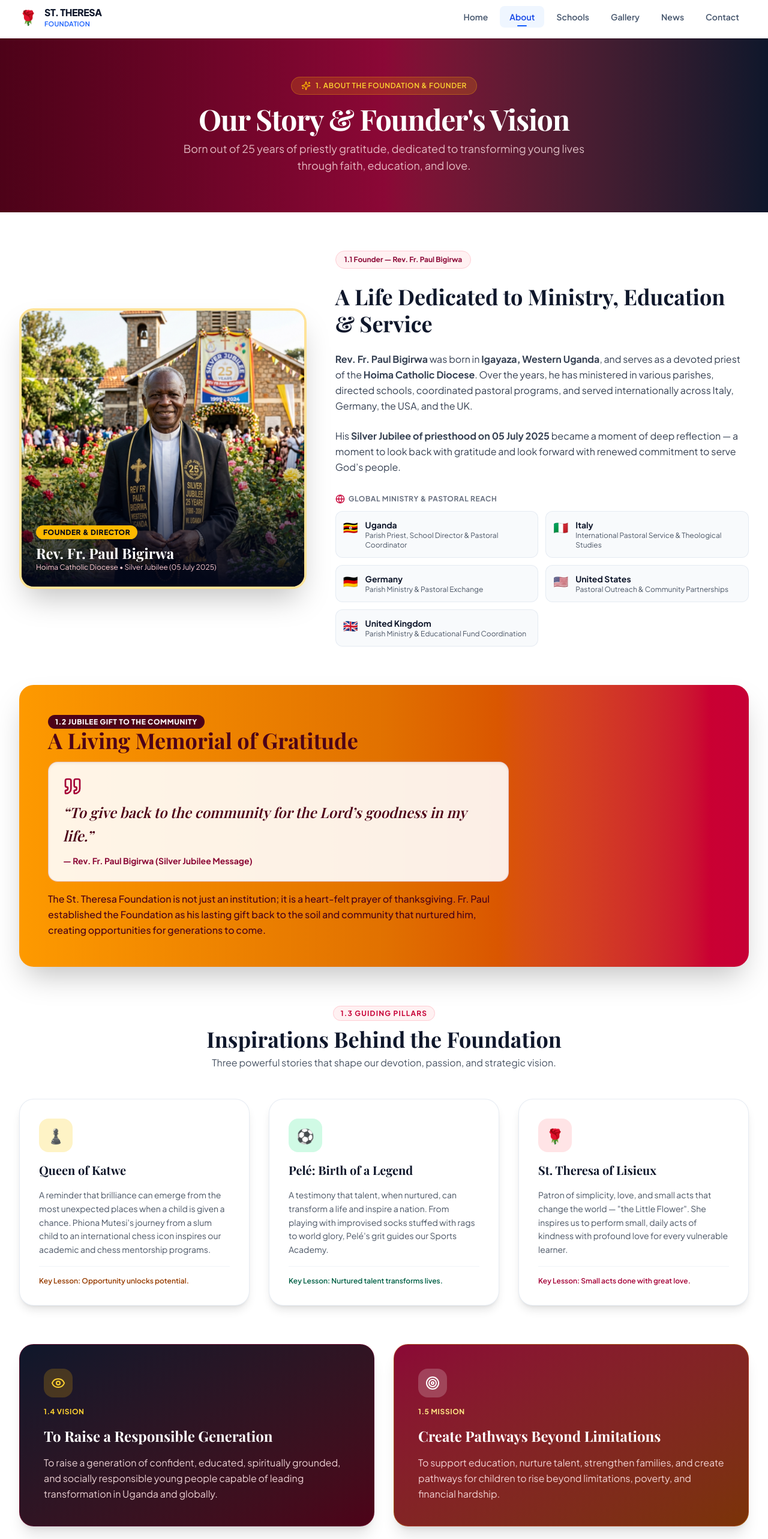
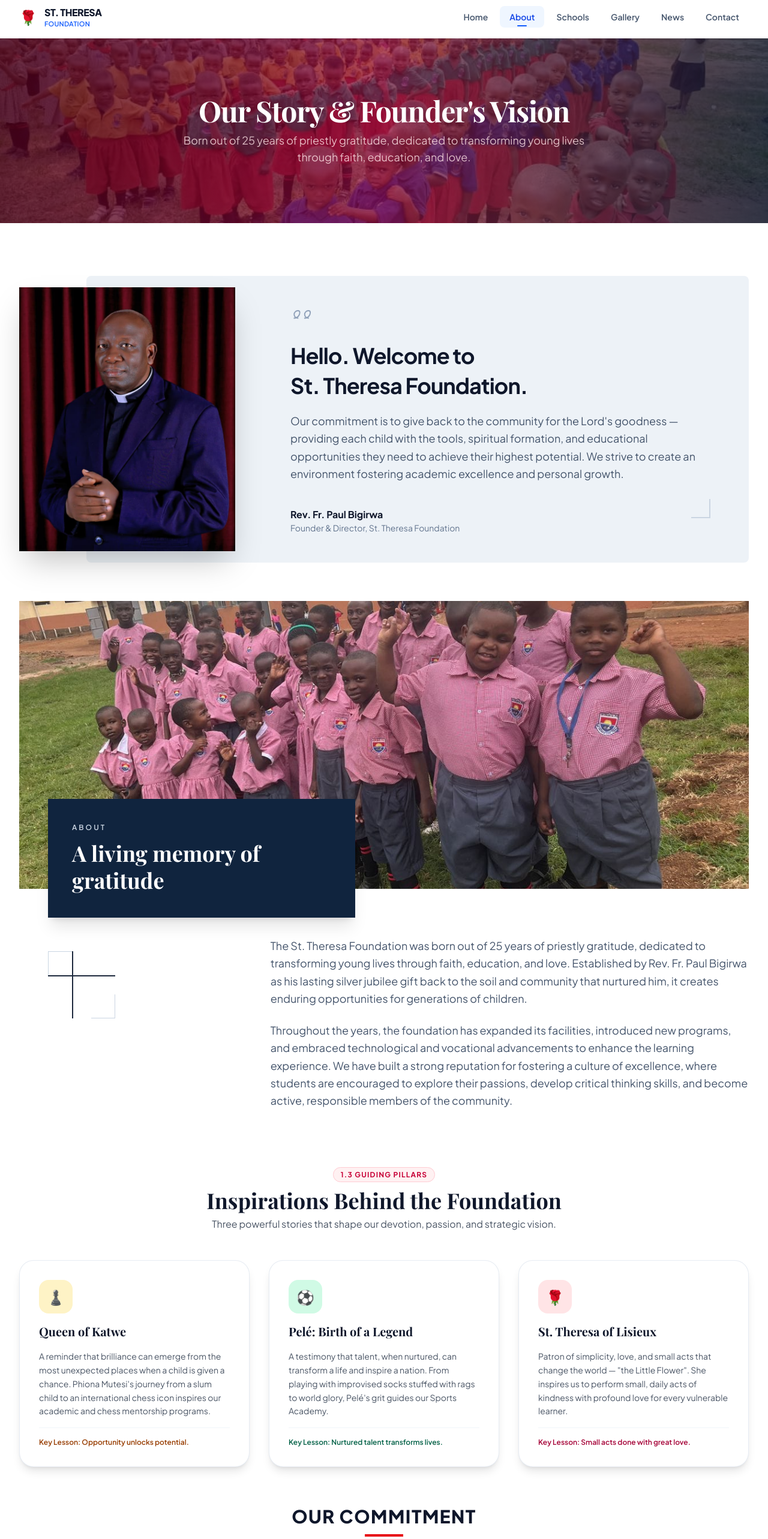
Before and after one commit to kizito04/st.theresafoundation, a React (Vite) app: page /about in a window 1280 px wide. Shown: the part 40-2606 px from the top of the page at 60% size. Built offline with nearby package versions, Linux system fonts and the light colour scheme; a web font is replaced by a local one.

Commit message:
about us

```diff
--- a/src/app/pages/AboutPage.tsx
+++ b/src/app/pages/AboutPage.tsx
@@ -1,26 +1,22 @@
-import { Link } from "react-router";
-import { Sparkles, Heart, Globe, Award, Target, Eye, Quote, CheckCircle } from "lucide-react";
-
 export default function AboutPage() {
-  const internationalLocations = [
-    { country: "Uganda", role: "Parish Priest, School Director & Pastoral Coordinator", flag: "🇺🇬" },
-    { country: "Italy", role: "International Pastoral Service & Theological Studies", flag: "🇮🇹" },
-    { country: "Germany", role: "Parish Ministry & Pastoral Exchange", flag: "🇩🇪" },
-    { country: "United States", role: "Pastoral Outreach & Community Partnerships", flag: "🇺🇸" },
-    { country: "United Kingdom", role: "Parish Ministry & Educational Fund Coordination", flag: "🇬🇧" },
-  ];
 
   return (
     <div className="space-y-16 pb-16">
-      {/* Header Banner */}
-      <section className="bg-gradient-to-r from-rose-950 via-rose-900 to-slate-900 text-white py-16">
-        <div className="max-w-7xl mx-auto px-4 sm:px-6 lg:px-8 text-center">
-          <span className="inline-flex items-center gap-2 bg-amber-500/20 text-amber-300 border border-amber-400/30 px-4 py-1.5 rounded-full text-xs font-semibold uppercase tracking-wider mb-4">
-            <Sparkles className="w-4 h-4 text-amber-400" />
-            1. ABOUT THE FOUNDATION & FOUNDER
-          </span>
+      {/* Header Banner — Annex 2 background image */}
+      <section
+        className="relative text-white py-24 overflow-hidden"
+        style={{
+          backgroundImage: "url('/images/Annex 2.jpg')",
+          backgroundSize: "cover",
+          backgroundPosition: "center",
+          backgroundRepeat: "no-repeat",
+        }}
+      >
+        {/* Dark overlay */}
+        <div className="absolute inset-0 bg-gradient-to-r from-rose-950/80 via-rose-900/70 to-slate-900/80" />
+        <div className="relative z-10 max-w-7xl mx-auto px-4 sm:px-6 lg:px-8 text-center">
           <h1 className="text-4xl sm:text-5xl font-extrabold font-serif tracking-tight">
-            Our Story & Founder's Vision
+            Our Story &amp; Founder's Vision
           </h1>
           <p className="text-lg text-rose-100/80 max-w-2xl mx-auto mt-3">
             Born out of 25 years of priestly gratitude, dedicated to transforming young lives through faith, education, and love.
@@ -28,88 +24,116 @@ export default function AboutPage() {
         </div>
       </section>
 
-      {/* 1.1 Founder Section */}
-      <section className="max-w-7xl mx-auto px-4 sm:px-6 lg:px-8">
-        <div className="grid grid-cols-1 lg:grid-cols-12 gap-12 items-center">
-          {/* Founder Image */}
-          <div className="lg:col-span-5">
-            <div className="relative rounded-3xl overflow-hidden shadow-2xl border-4 border-amber-400/40">
-              <img
-                src="/images/founder.png"
-                alt="Rev. Fr. Paul Bigirwa"
-                className="w-full h-[460px] object-cover"
-              />
-              <div className="absolute inset-0 bg-gradient-to-t from-slate-950 via-transparent to-transparent"></div>
-              <div className="absolute bottom-0 left-0 right-0 p-6 text-white">
-                <span className="bg-amber-400 text-slate-950 text-xs font-extrabold px-3 py-1 rounded-full uppercase tracking-wider">
-                  Founder & Director
-                </span>
-                <h3 className="text-2xl font-bold font-serif mt-2">Rev. Fr. Paul Bigirwa</h3>
-                <p className="text-xs text-rose-200">Hoima Catholic Diocese • Silver Jubilee (05 July 2025)</p>
+      {/* Founder Section — Screenshot 2 design */}
+      <section className="max-w-7xl mx-auto px-4 sm:px-6 lg:px-8 pt-6">
+        <div className="relative">
+          {/* Light slate-blue backdrop container */}
+          <div className="bg-[#edf2f7] rounded-none sm:rounded-lg pt-12 pb-12 px-6 sm:px-12 lg:px-16 lg:ml-28">
+            <div className="grid grid-cols-1 lg:grid-cols-12 gap-8 items-center">
+              {/* Spacer for overlapping image on desktop */}
+              <div className="hidden lg:block lg:col-span-3" />
+
+              {/* Founder quote and bio text */}
+              <div className="lg:col-span-9 space-y-5 lg:pl-6">
+                {/* Quotation icon outline */}
+                <div className="text-slate-400">
+                  <svg
+                    className="w-10 h-10 text-slate-400"
+                    viewBox="0 0 32 32"
+                    fill="none"
+                    stroke="currentColor"
+                    strokeWidth="1.5"
+                  >
+                    <path
+                      strokeLinecap="round"
+                      strokeLinejoin="round"
+                      d="M10 18c-2.8 0-5-2.2-5-5s2.2-5 5-5c1.4 0 2.5 1.1 2.5 2.5 0 4.1-3.4 7.5-7.5 7.5M24 18c-2.8 0-5-2.2-5-5s2.2-5 5-5c1.4 0 2.5 1.1 2.5 2.5 0 4.1-3.4 7.5-7.5 7.5"
+                    />
+                  </svg>
+                </div>
+
+                <h2 className="text-3xl sm:text-4xl font-bold text-slate-900 tracking-tight leading-snug">
+                  Hello. Welcome to<br className="hidden sm:inline" /> St. Theresa Foundation.
+                </h2>
+
+                <p className="text-slate-600 text-base sm:text-lg leading-relaxed max-w-3xl">
+                  Our commitment is to give back to the community for the Lord's goodness — providing each child with the tools, spiritual formation, and educational opportunities they need to achieve their highest potential. We strive to create an environment fostering academic excellence and personal growth.
+                </p>
+
+                <div className="pt-2 flex items-baseline justify-between">
+                  <div>
+                    <h3 className="text-base font-bold text-slate-900">Rev. Fr. Paul Bigirwa</h3>
+                    <p className="text-sm text-slate-500">Founder &amp; Director, St. Theresa Foundation</p>
+                  </div>
+                  {/* Subtle decorative right bracket */}
+                  <div className="hidden sm:block text-slate-300 select-none">
+                    <div className="w-8 h-8 border-b-2 border-r-2 border-slate-300" />
+                  </div>
+                </div>
               </div>
             </div>
           </div>
 
-          {/* Founder Biography Content */}
-          <div className="lg:col-span-7 space-y-6">
-            <div className="inline-block bg-rose-50 text-rose-900 font-bold text-xs px-3.5 py-1.5 rounded-full border border-rose-200">
-              1.1 Founder — Rev. Fr. Paul Bigirwa
-            </div>
-
-            <h2 className="text-3xl sm:text-4xl font-extrabold font-serif text-slate-900 leading-tight">
-              A Life Dedicated to Ministry, Education & Service
-            </h2>
-
-            <p className="text-gray-700 leading-relaxed text-base">
-              <strong>Rev. Fr. Paul Bigirwa</strong> was born in <strong>Igayaza, Western Uganda</strong>, and serves as a devoted priest of the <strong>Hoima Catholic Diocese</strong>. Over the years, he has ministered in various parishes, directed schools, coordinated pastoral programs, and served internationally across Italy, Germany, the USA, and the UK.
-            </p>
-
-            <p className="text-gray-700 leading-relaxed text-base">
-              His <strong>Silver Jubilee of priesthood on 05 July 2025</strong> became a moment of deep reflection — a moment to look back with gratitude and look forward with renewed commitment to serve God’s people.
-            </p>
-
-            {/* International Ministry Badges */}
-            <div className="pt-2">
-              <h4 className="text-xs font-bold text-gray-500 uppercase tracking-wider mb-3 flex items-center gap-1.5">
-                <Globe className="w-4 h-4 text-rose-700" />
-                Global Ministry & Pastoral Reach
-              </h4>
-              <div className="grid grid-cols-1 sm:grid-cols-2 gap-3">
-                {internationalLocations.map((loc) => (
-                  <div key={loc.country} className="p-3 bg-slate-50 rounded-xl border border-slate-200/80 flex items-start gap-3">
-                    <span className="text-xl">{loc.flag}</span>
-                    <div>
-                      <h5 className="font-bold text-slate-900 text-sm">{loc.country}</h5>
-                      <p className="text-xs text-gray-600">{loc.role}</p>
-                    </div>
-                  </div>
-                ))}
-              </div>
+          {/* Director photo overlapping on the left */}
+          <div className="lg:absolute lg:left-0 lg:top-1/2 lg:-translate-y-1/2 w-full lg:w-[320px] xl:w-[360px] mx-auto mb-6 lg:mb-0">
+            <div className="relative shadow-2xl overflow-hidden bg-white">
+              <img
+                src="/images/Director 2.jpg"
+                alt="Rev. Fr. Paul Bigirwa - Director"
+                className="w-full h-[380px] sm:h-[440px] object-cover object-top"
+              />
             </div>
           </div>
         </div>
       </section>
 
-      {/* 1.2 Jubilee Gift to the Community */}
+      {/* A Living Memory of Gratitude — Screenshot 3 design */}
       <section className="max-w-7xl mx-auto px-4 sm:px-6 lg:px-8">
-        <div className="bg-gradient-to-r from-amber-500 via-amber-600 to-rose-700 rounded-3xl p-8 sm:p-12 text-rose-950 shadow-2xl relative overflow-hidden">
-          <div className="max-w-3xl relative z-10 space-y-4">
-            <span className="bg-rose-950 text-white text-xs font-extrabold px-3 py-1 rounded-full uppercase tracking-wider">
-              1.2 Jubilee Gift to the Community
-            </span>
-            <h2 className="text-3xl sm:text-4xl font-extrabold font-serif text-rose-950">
-              A Living Memorial of Gratitude
-            </h2>
-            <div className="p-6 bg-white/90 rounded-2xl border border-rose-900/20 text-rose-950 shadow-inner">
-              <Quote className="w-8 h-8 text-rose-800 mb-2" />
-              <p className="text-xl sm:text-2xl font-serif italic font-semibold leading-relaxed">
-                “To give back to the community for the Lord’s goodness in my life.”
+        <div className="bg-white">
+          {/* Top section: Wide image with overlapping dark navy badge */}
+          <div className="relative">
+            {/* Murubya pupils 1 banner image */}
+            <div className="w-full h-[320px] sm:h-[420px] lg:h-[480px] overflow-hidden">
+              <img
+                src="/images/Murubya pupils 1.jpg"
+                alt="Murubya Pupils - St. Theresa Foundation"
+                className="w-full h-full object-cover object-center"
+              />
+            </div>
+
+            {/* Overlapping dark navy card on bottom-left */}
+            <div className="sm:absolute sm:-bottom-12 sm:left-8 lg:left-12 bg-[#10243e] text-white p-8 sm:p-10 sm:max-w-md lg:max-w-lg shadow-xl">
+              <span className="block text-xs font-semibold uppercase tracking-[0.25em] text-slate-300 mb-3">
+                About
+              </span>
+              <h2 className="text-2xl sm:text-3xl lg:text-4xl font-serif font-bold leading-tight">
+                A living memory of gratitude
+              </h2>
+            </div>
+          </div>
+
+          {/* Lower section: Decorative grid on left, descriptive text on right */}
+          <div className="pt-12 sm:pt-20 pb-8 grid grid-cols-1 lg:grid-cols-12 gap-10 items-start">
+            {/* Left: Decorative cross/grid element matching screenshot */}
+            <div className="hidden lg:flex lg:col-span-4 items-center justify-start pl-12 pt-6">
+              <div className="relative w-28 h-28">
+                {/* Thin structural grid lines */}
+                <div className="absolute top-0 bottom-0 left-10 w-[1.5px] bg-slate-800" />
+                <div className="absolute left-0 right-0 top-10 h-[1.5px] bg-slate-800" />
+                <div className="absolute left-0 top-0 w-10 h-10 border-t border-l border-slate-300" />
+                <div className="absolute right-0 bottom-0 w-10 h-10 border-b border-r border-slate-300" />
+              </div>
+            </div>
+
+            {/* Right: Narrative paragraphs */}
+            <div className="lg:col-span-8 space-y-6 text-slate-600 leading-relaxed text-base sm:text-lg">
+              <p>
+                The St. Theresa Foundation was born out of 25 years of priestly gratitude, dedicated to transforming young lives through faith, education, and love. Established by Rev. Fr. Paul Bigirwa as his lasting silver jubilee gift back to the soil and community that nurtured him, it creates enduring opportunities for generations of children.
               </p>
-              <span className="block text-sm font-bold text-rose-900 mt-3">— Rev. Fr. Paul Bigirwa (Silver Jubilee Message)</span>
+              <p>
+                Throughout the years, the foundation has expanded its facilities, introduced new programs, and embraced technological and vocational advancements to enhance the learning experience. We have built a strong reputation for fostering a culture of excellence, where students are encouraged to explore their passions, develop critical thinking skills, and become active, responsible members of the community.
+              </p>
             </div>
-            <p className="text-rose-950 text-sm sm:text-base font-medium leading-relaxed">
-              The St. Theresa Foundation is not just an institution; it is a heart-felt prayer of thanksgiving. Fr. Paul established the Foundation as his lasting gift back to the soil and community that nurtured him, creating opportunities for generations to come.
-            </p>
           </div>
         </div>
       </section>
@@ -185,35 +209,63 @@ export default function AboutPage() {
         </div>
       </section>
 
-      {/* 1.4 Vision & 1.5 Mission */}
+      {/* Mission & Vision — Screenshot 4 design */}
       <section className="max-w-7xl mx-auto px-4 sm:px-6 lg:px-8">
-        <div className="grid grid-cols-1 lg:grid-cols-2 gap-8">
+        {/* Section heading with red underline accent matching Screenshot 4 */}
+        <div className="text-center mb-12">
+          <h2 className="text-2xl sm:text-3xl font-extrabold uppercase tracking-wider text-slate-900">
+            Our Commitment
+          </h2>
+          <div className="w-16 h-1 bg-red-600 mx-auto mt-3" />
+        </div>
+
+        <div className="grid grid-cols-1 md:grid-cols-2 gap-8">
           {/* Vision Card */}
-          <div className="bg-gradient-to-br from-slate-900 to-rose-950 text-white rounded-3xl p-8 sm:p-10 shadow-xl space-y-4 border border-rose-900/50">
-            <div className="w-12 h-12 rounded-2xl bg-amber-400/20 text-amber-300 flex items-center justify-center">
-              <Eye className="w-6 h-6" />
+          <div className="bg-white rounded-none border border-slate-200 border-t-4 border-t-slate-900 p-8 sm:p-10 shadow-sm flex flex-col justify-between">
+            <div className="space-y-4">
+              <h3 className="text-2xl font-bold text-slate-900 tracking-tight">
+                Our Vision
+              </h3>
+              <p className="text-slate-600 text-sm sm:text-base leading-relaxed">
+                To raise a generation of confident, educated, spiritually grounded, and socially responsible young people capable of leading transformation in Uganda and globally.
+              </p>
+              <ul className="space-y-3 pt-3">
+                {[
+                  "Raising confident & spiritually grounded youth",
+                  "Transformative leadership across Uganda & globally",
+                  "Holistic character development through faith and love",
+                ].map((item) => (
+                  <li key={item} className="flex items-start gap-3 text-sm font-medium text-slate-700">
+                    <span className="text-red-600 font-bold text-base leading-none mt-0.5 select-none">✓</span>
+                    <span>{item}</span>
+                  </li>
+                ))}
+              </ul>
             </div>
-            <span className="text-amber-300 text-xs font-bold uppercase tracking-wider block">
-              1.4 Vision
-            </span>
-            <h3 className="text-2xl font-bold font-serif">To Raise a Responsible Generation</h3>
-            <p className="text-base text-rose-100/90 leading-relaxed font-light">
-              To raise a generation of confident, educated, spiritually grounded, and socially responsible young people capable of leading transformation in Uganda and globally.
-            </p>
           </div>
 
           {/* Mission Card */}
-          <div className="bg-gradient-to-br from-rose-900 to-amber-900 text-white rounded-3xl p-8 sm:p-10 shadow-xl space-y-4 border border-amber-500/30">
-            <div className="w-12 h-12 rounded-2xl bg-white/20 text-white flex items-center justify-center">
-              <Target className="w-6 h-6" />
+          <div className="bg-white rounded-none border border-slate-200 border-t-4 border-t-slate-900 p-8 sm:p-10 shadow-sm flex flex-col justify-between">
+            <div className="space-y-4">
+              <h3 className="text-2xl font-bold text-slate-900 tracking-tight">
+                Our Mission
+              </h3>
+              <p className="text-slate-600 text-sm sm:text-base leading-relaxed">
+                To support education, nurture talent, strengthen families, and create pathways for children to rise beyond limitations, poverty, and financial hardship.
+              </p>
+              <ul className="space-y-3 pt-3">
+                {[
+                  "Comprehensive education & school sponsorship",
+                  "Talent nurturing in sports, arts, and leadership",
+                  "Strengthening vulnerable families and communities",
+                ].map((item) => (
+                  <li key={item} className="flex items-start gap-3 text-sm font-medium text-slate-700">
+                    <span className="text-red-600 font-bold text-base leading-none mt-0.5 select-none">✓</span>
+                    <span>{item}</span>
+                  </li>
+                ))}
+              </ul>
             </div>
-            <span className="text-amber-200 text-xs font-bold uppercase tracking-wider block">
-              1.5 Mission
-            </span>
-            <h3 className="text-2xl font-bold font-serif">Create Pathways Beyond Limitations</h3>
-            <p className="text-base text-rose-100/90 leading-relaxed font-light">
-              To support education, nurture talent, strengthen families, and create pathways for children to rise beyond limitations, poverty, and financial hardship.
-            </p>
           </div>
         </div>
       </section>
--- a/src/app/pages/HomePage.tsx
+++ b/src/app/pages/HomePage.tsx
@@ -393,7 +393,7 @@ export default function HomePage() {
                 <img
                   src="/images/Murubya with director 2.jpg"
                   alt="Murubya Pupils with Director Rev. Fr. Paul Bigirwa"
-                  className="w-full h-[360px] sm:h-[420px] object-cover rounded-1xl shadow-md"
+                  className="w-full h-[360px] sm:h-[420px] object-cover rounded-1.5xl shadow-md"
                 />
               </div>
             </div>
```
